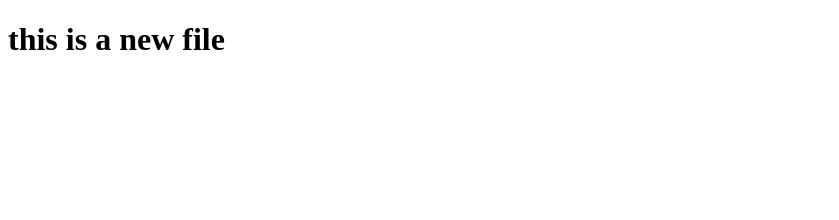
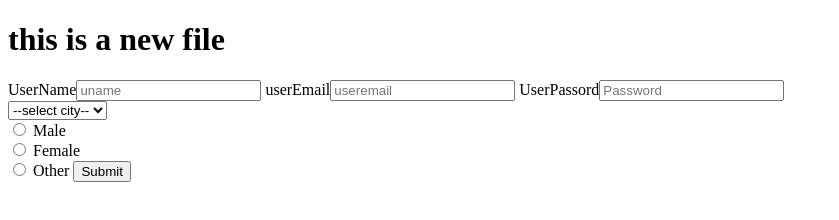
Before and after one commit to Hamaddogar/DaniyalCode, a plain HTML site: page new.html in a window 1280 px wide. Shown: the whole page, without its empty margins (0-839 px from the left). Drawn offline with Linux system fonts and the light colour scheme.

Commit message:
updated-arr

```diff
--- a/new.html
+++ b/new.html
@@ -7,5 +7,32 @@
 </head>
 <body>
     <h1>this is a new file</h1>
+    <form onsubmit="func(event)" >
+        UserName<input type="text" id="uname"  placeholder="uname"/>
+        userEmail<input type="text" id="useremail" name="useremail" placeholder="useremail"/>
+          UserPassord<input type="password" id="uPassword" placeholder="Password"/> </br>
+          <select id="city">
+              <option value="">--select city--</option>
+              <option value="Fsd">faislabad</option>
+            <option value="rwp">rawalpindi</option>
+            <option value="isl">islamabad</option>       </br>
+
+        </select> </br>
+
+        <input type="radio" id="male" name="gender" value="male">
+
+        <label for="male">Male</label><br>
+
+        <input type="radio" id="female" name="gender" value="female">
+
+        <label for="female">Female</label><br>
+
+        <input type="radio" id="other" name="gender" value="other">
+
+        <label for="other">Other</label>
+        <button  type="submit"  > Submit</button>
+
+    </form>
+    <script src="./new.js"></script>
 </body>
 </html>
--- /dev/null
+++ b/new.js
@@ -0,0 +1,16 @@
+function func(event){
+    event.preventDefault()
+    var uname= document.getElementById("uname").value;
+    var useremail = document.getElementById("useremail").value;
+
+    var upassword= document.getElementById("uPassword").value;
+    var city= document.getElementById("city").value;
+    var gender=document.querySelector('input[name="gender"]:checked').value;
+
+    // console.log("output" , uname, useremail , upassword,city, gender);
+    var output = {uname, useremail , upassword,city, gender };
+    var arr=[];
+    arr.push(output);
+    localStorage.setItem("userdata",JSON.stringify(output));
+    console.log(arr);
+}
```
